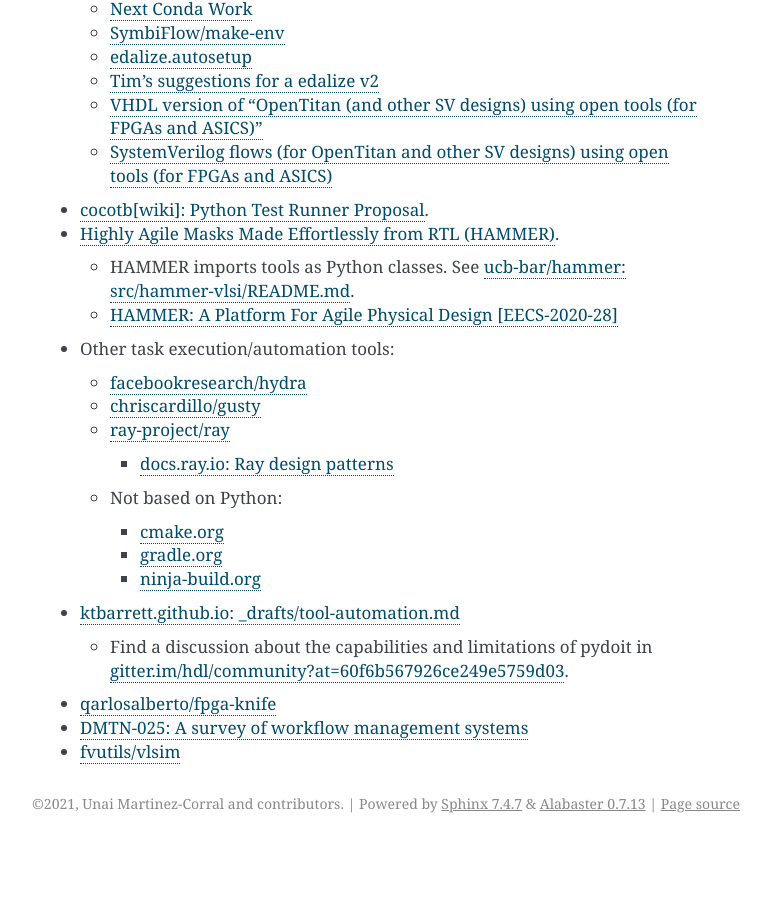
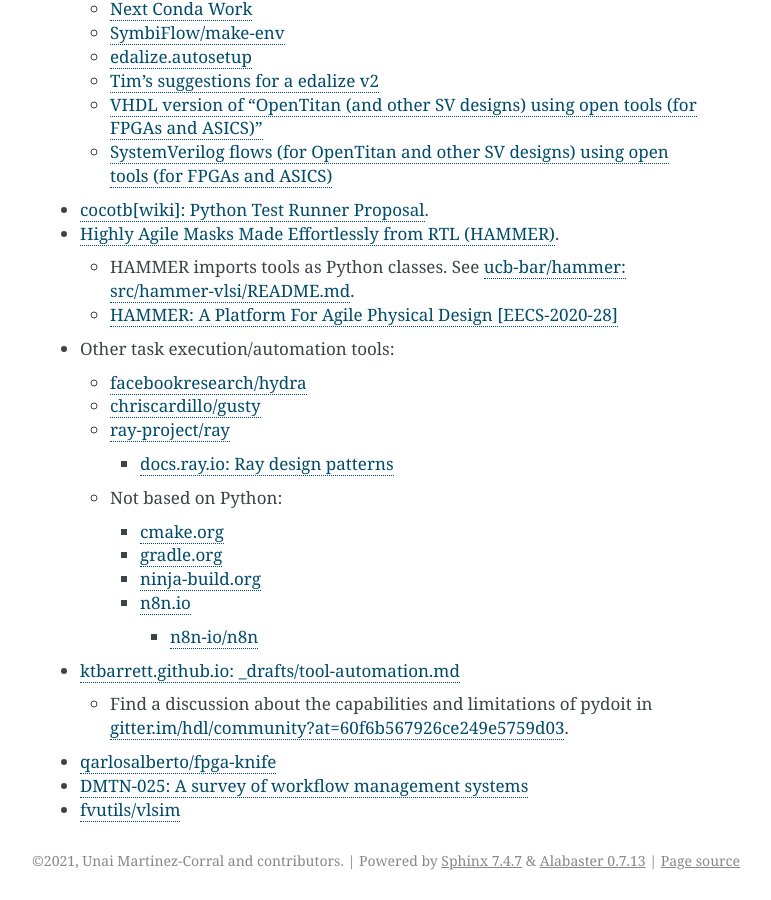
Before and after one commit to umarcor/osvb, a Sphinx documentation site: the page built from doc/apis/tool.rst, in a window 1280 px wide and 900 px high, scrolled down 3190 px. Shown: the whole window, without its empty margins (370-1141 px from the left). Built offline with Sphinx 7.4.7, drawn with Linux system fonts in a browser that asks for light colours; before the commit the page ends 4033 px from its top, so only the background shows below that.

Commit message:
doc/apis/tool: add refs to n8n

```diff
--- a/doc/apis/tool.rst
+++ b/doc/apis/tool.rst
@@ -161,6 +161,9 @@
     * `cmake.org <https://cmake.org/>`__
     * `gradle.org <https://gradle.org/>`__
     * `ninja-build.org <https://ninja-build.org/>`__
+    * `n8n.io <https://n8n.io/>`__
+
+      * `n8n-io/n8n <https://github.com/n8n-io/n8n>`__
 
 * `ktbarrett.github.io: _drafts/tool-automation.md <https://github.com/ktbarrett/ktbarrett.github.io/blob/master/_drafts/tool-automation.md>`__
 
```
